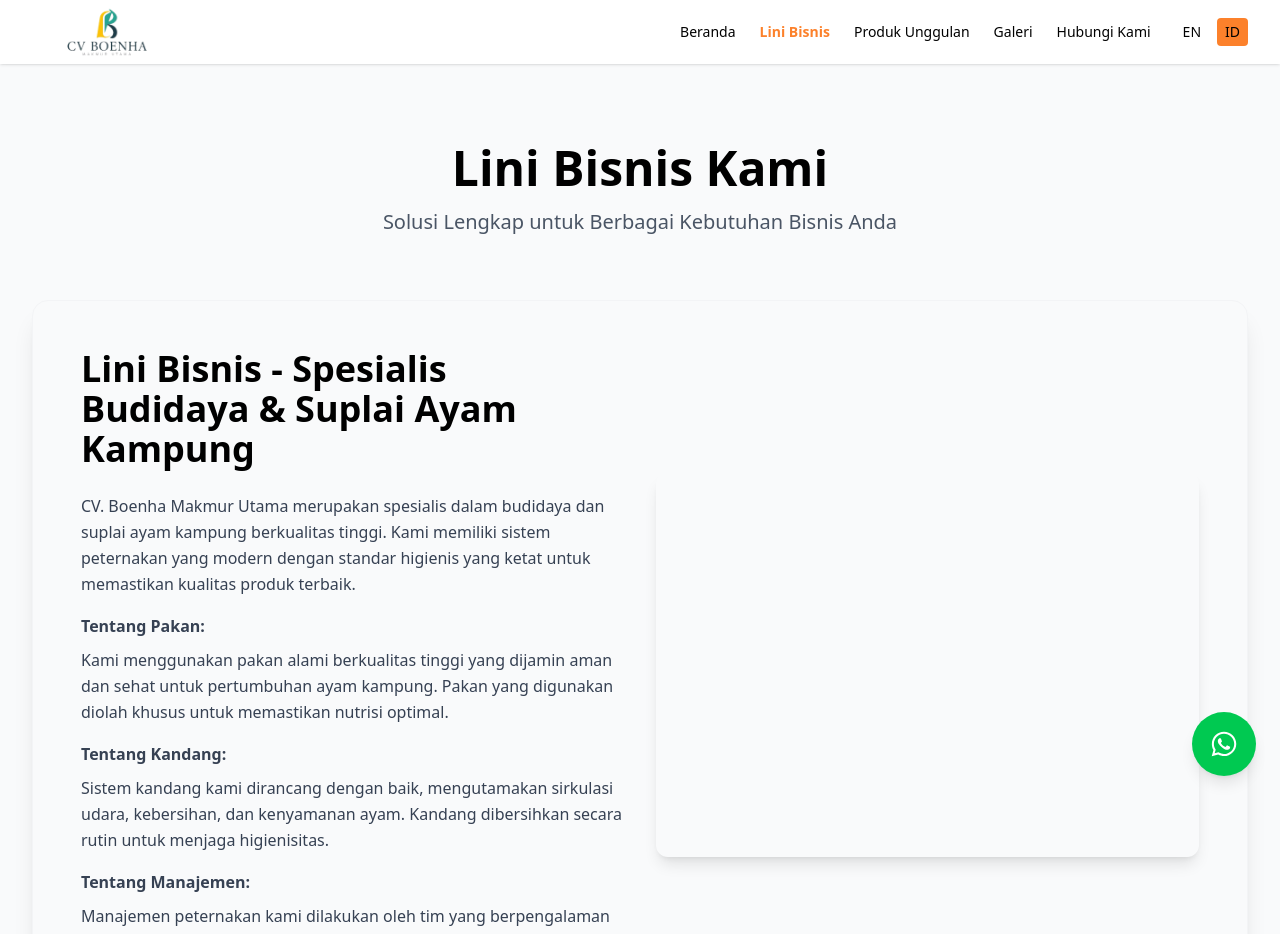
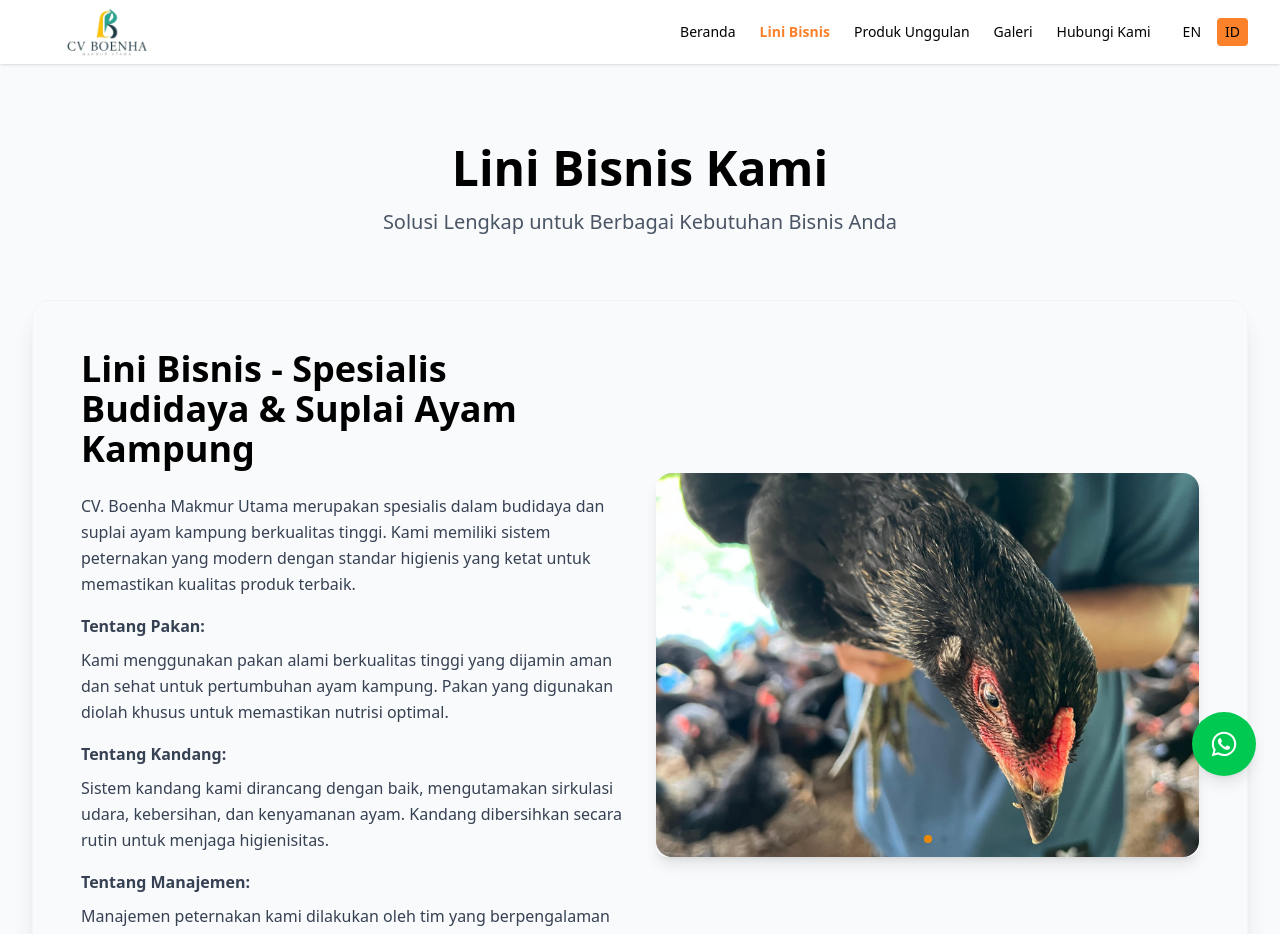
Before and after one commit to ilhambonardoo/boenha-next, a Next.js app: page /lini-bisnis in a window 1280 px wide. Shown: the top 934 px of the page. Built offline with nearby package versions, Linux system fonts and the light colour scheme.

Commit message:
benerin swiper slide dengan menambahkan swiper/css di global.css

```diff
--- a/src/app/globals.css
+++ b/src/app/globals.css
@@ -2,3 +2,16 @@
 body {
   background: white;
 }
+
+@import "swiper/css";
+@import "swiper/css/navigation";
+@import "swiper/css/pagination";
+@import "swiper/css/effect-fade";
+
+.swiper-pagination-bullet {
+  background: rgba(0, 0, 0, 0.3);
+}
+
+.swiper-pagination-bullet-active {
+  background: rgba(240, 137, 2, 0.966);
+}
--- a/src/utils/Feature/SwiperSlider.tsx
+++ b/src/utils/Feature/SwiperSlider.tsx
@@ -2,6 +2,7 @@ import { Swiper, SwiperSlide } from "swiper/react";
 import type { SwiperSlideProps } from "../../types";
 
 import { Navigation, Pagination, Autoplay, EffectFade } from "swiper/modules";
+import Image from "next/image";
 
 const SwiperSlider: React.FC<SwiperSlideProps> = ({ slides }) => {
   return (
@@ -17,12 +18,14 @@ const SwiperSlider: React.FC<SwiperSlideProps> = ({ slides }) => {
       }}
       className="w-full max-w-4xl h-96"
     >
-      {slides.map((slide, index) => (
-        <SwiperSlide key={index}>
-          <img
+      {slides.map((slide) => (
+        <SwiperSlide key={slide.url}>
+          <Image
             src={slide.url}
-            alt={slide.alt}
+            alt={slide.alt ?? ""}
             className="w-full h-full object-cover rounded-2xl"
+            width={400}
+            height={400}
           />
         </SwiperSlide>
       ))}
```
